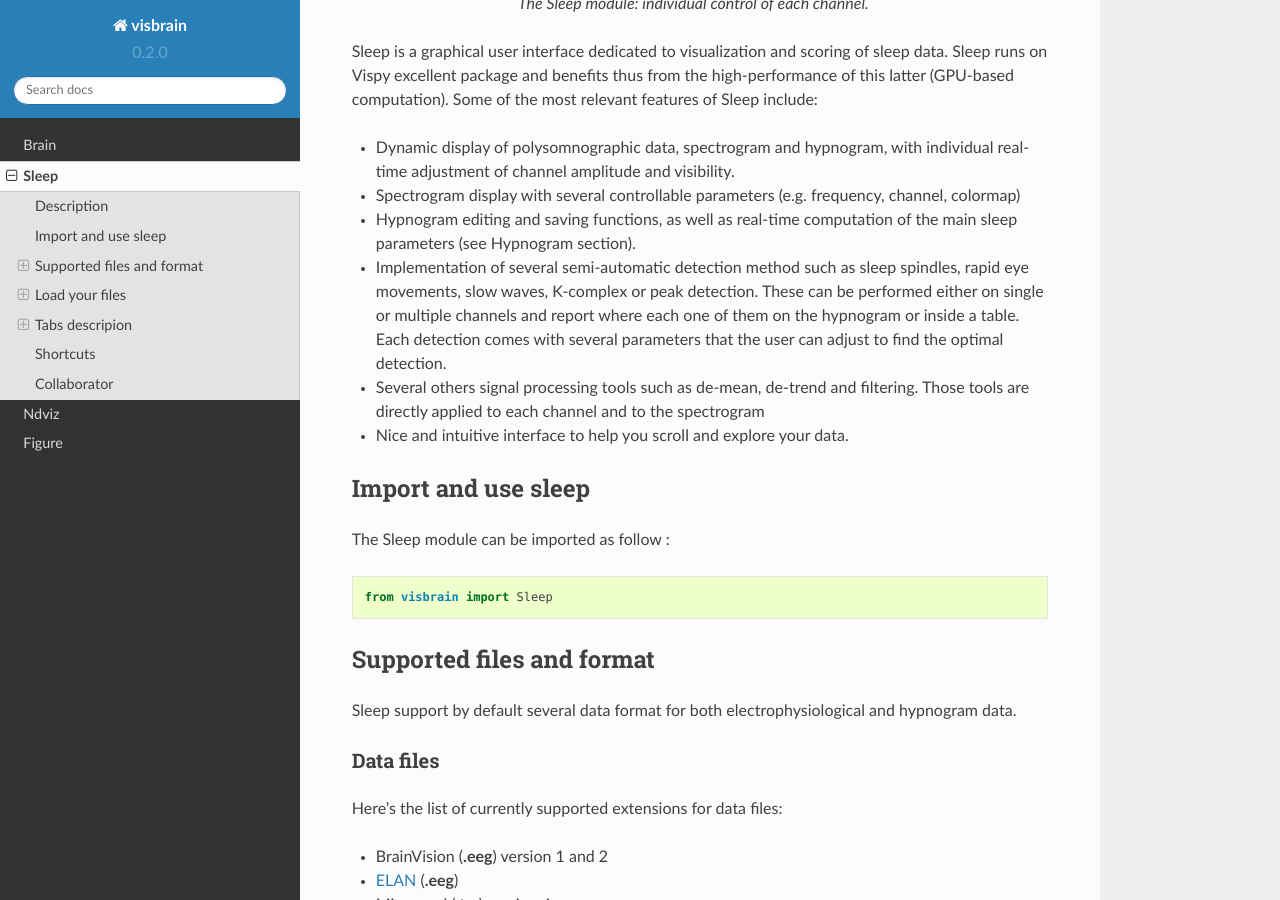
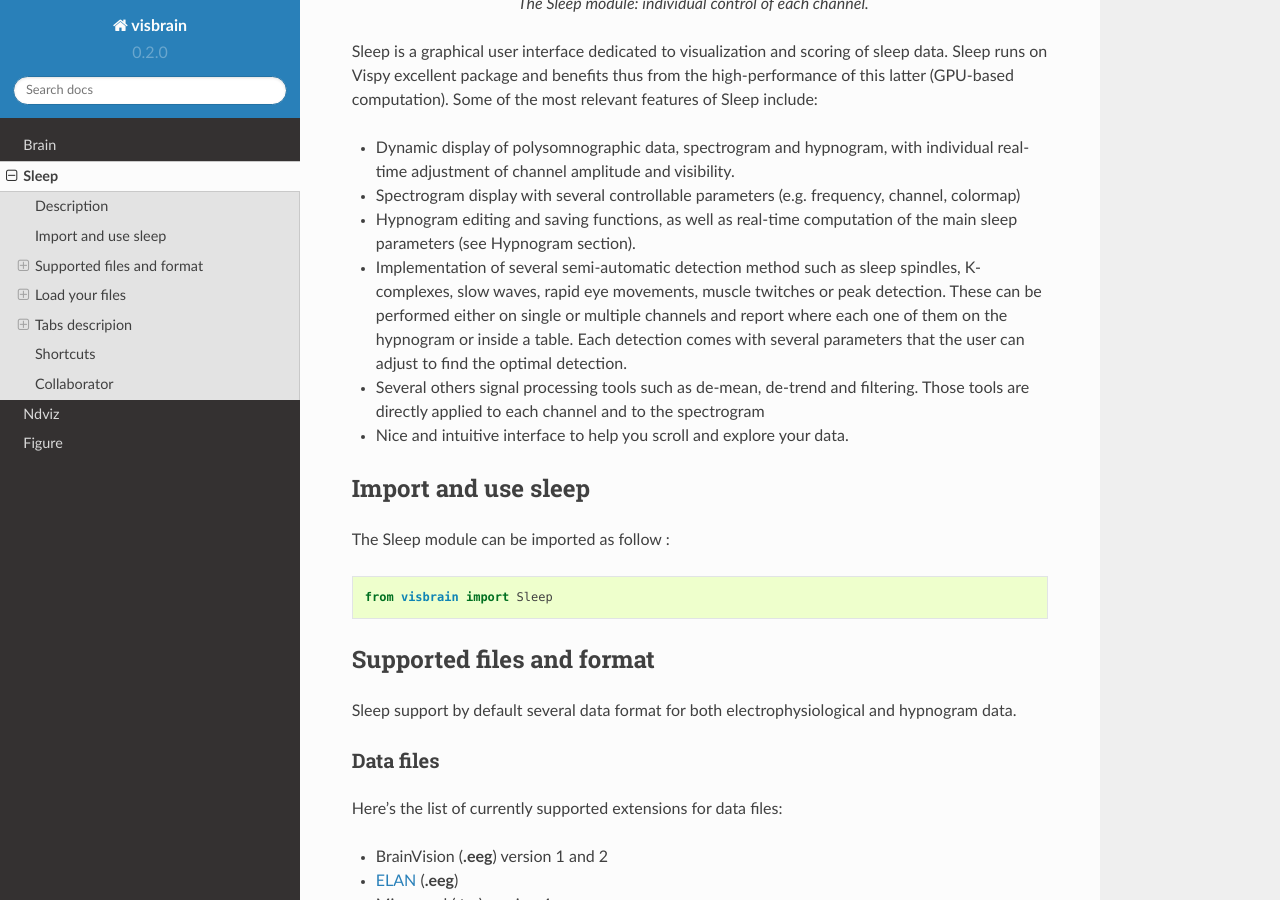
Before and after one commit to EtienneCmb/visbrain, a Sphinx documentation site: the page built from docs/sleep.rst, in a window 1280 px wide and 900 px high, scrolled down 645 px. Built offline with Sphinx 7.4.7 and the Read the Docs theme 2.0.0, drawn with Linux system fonts in a browser that asks for light colours; some of the changed text lies outside the part shown.

Commit message:
added MT to sleep.rst

```diff
--- a/docs/sleep.rst
+++ b/docs/sleep.rst
@@ -16,7 +16,7 @@
 * Dynamic display of polysomnographic data, spectrogram and hypnogram, with individual real-time adjustment of channel amplitude and visibility.
 * Spectrogram display with several controllable parameters (e.g. frequency, channel, colormap)
 * Hypnogram editing and saving functions, as well as real-time computation of the main sleep parameters (see Hypnogram section).
-* Implementation of several semi-automatic detection method such as sleep spindles, rapid eye movements, slow waves, K-complex or peak detection. These can be performed either on single or multiple channels and report where each one of them on the hypnogram or inside a table. Each detection comes with several parameters that the user can adjust to find the optimal detection.
+* Implementation of several semi-automatic detection method such as sleep spindles, K-complexes, slow waves, rapid eye movements, muscle twitches or peak detection. These can be performed either on single or multiple channels and report where each one of them on the hypnogram or inside a table. Each detection comes with several parameters that the user can adjust to find the optimal detection.
 * Several others signal processing tools such as de-mean, de-trend and filtering. Those tools are directly applied to each channel and to the spectrogram
 * Nice and intuitive interface to help you scroll and explore your data.
 
@@ -373,7 +373,7 @@
 Detection
 ~~~~~~~~~
 
-The Detection panel offers several semi-automatic algorithms for the detection of sleep features such as sleep spindles, rapid eyes movements, slow waves, K-complexes and peaks. All detection types shared the following parameters :
+The Detection panel offers several semi-automatic algorithms for the detection of sleep features such as sleep spindles, K-complexes, rapid eyes movements, slow waves, muscle twitches and peaks. All detection types shared the following parameters :
 
 * *Apply on* : choose on which channel to perform the detection
 
```
Also changed, not shown: 1 other file.
